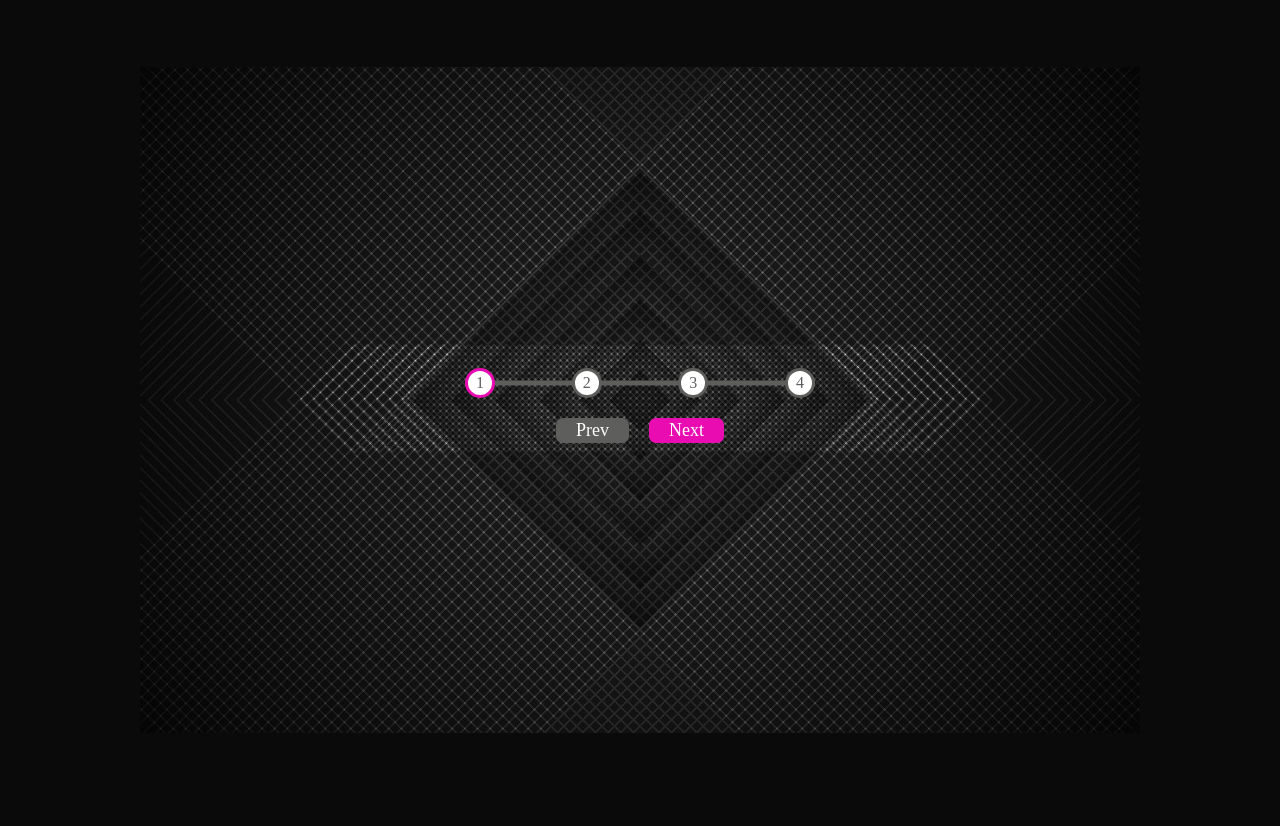
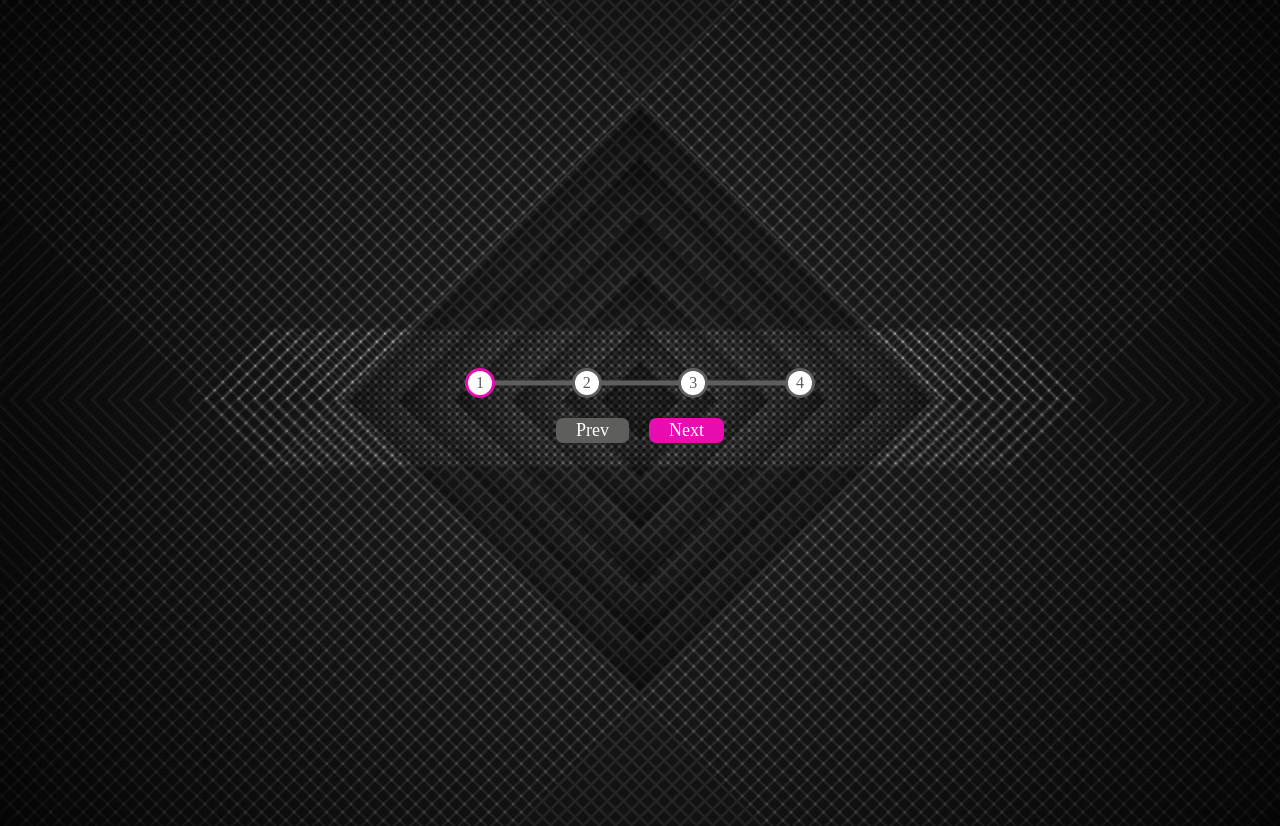
Before and after one commit to m3hiran/2-progress--Steps, a plain HTML site: page index.html in a window 1280 px wide. Before the commit the page ends 800 px from the top, so only its background shows below. Drawn offline with Linux system fonts and the light colour scheme; a web font is replaced by a local one.

Commit message:
background changed

```diff
--- a/index.html
+++ b/index.html
@@ -7,6 +7,7 @@
 </head>
 <body>
 
+  <img src="gg.jpg" alt="">
 <div class="container">
   <div class="progress-container">
     <div class="progress" id="progress"></div>
--- a/style.css
+++ b/style.css
@@ -19,14 +19,17 @@ body {
   width: 100%;
   overflow: hidden;
   height: 100vh;
-  background-color: rgb(10, 10, 10);
-  background-image: url("gg.jpg");
-  background-repeat: no-repeat;
-  background-position: 50%;
 }
 
 .container {
   text-align: center;
+  /* خیلی مهمه حسن */
+  position: absolute;
+}
+
+img {
+  z-index: -2;
+  width: 100%;
 }
 
 .progress-container {
```
